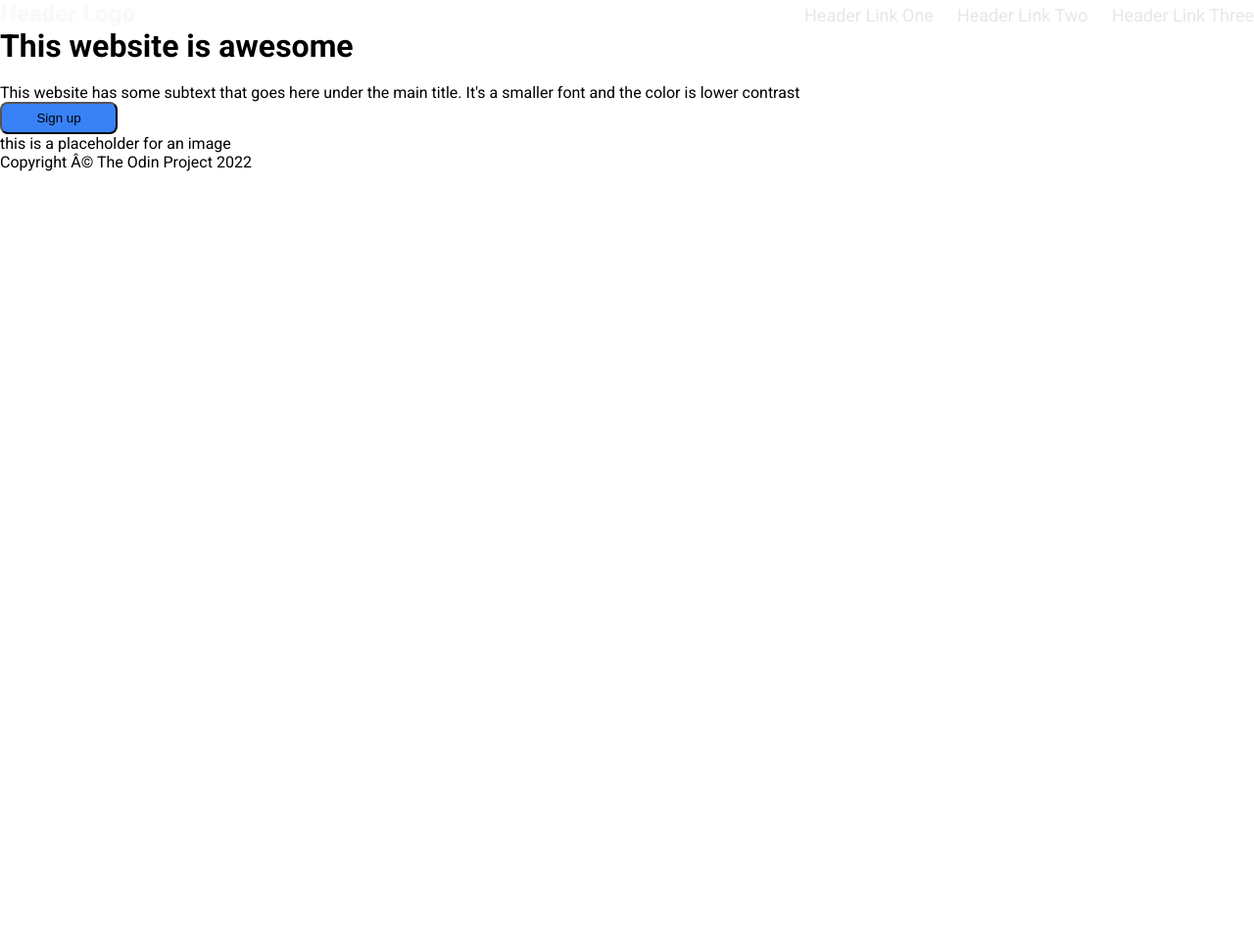
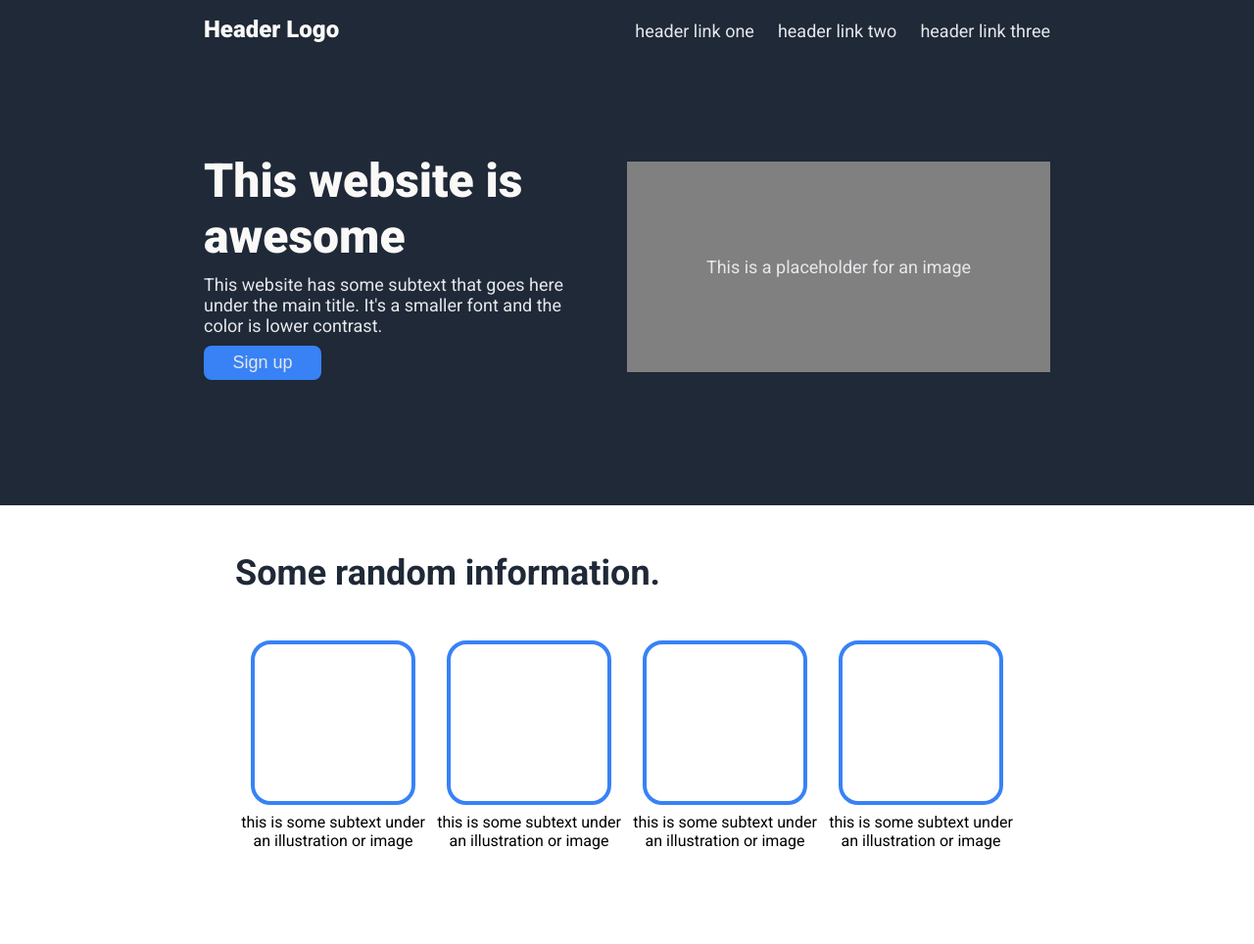
Before and after one commit to kibenmumen/landing-page, a plain HTML site: page index.html in a window 1280 px wide. Shown: the whole page at 98% size. Before the commit the page ends 800 px from the top, so only its background shows below. Drawn offline with Linux system fonts and the light colour scheme.

Commit message:
Added the random information content on index.html and style.css

```diff
--- a/index.html
+++ b/index.html
@@ -1,46 +1,77 @@
 <!DOCTYPE html>
 <html lang="en">
 <head>
-    <meta charset="UTS-8">
+    <meta charset="UTF-8">
     <meta http-equiv="X-UA-Compatible" content="IE=edge">
     <meta name="viewport" content="width=device-width, initial-scale=1.0">
-    <link rel="stylesheet" href="style.css">
     <title>Landing Page</title>
+    <link rel="stylesheet" href="./style.css">
 </head>
+<body>
+<header>
+    <div class="nav">
 
-<body>
-    <div class="nav">
-        <div class="logo"><p>Header Logo</p></div>
-        <div class="links">
+        <div class="left">
+            <p class="logo">Header Logo</p>
+        </div>
+
+        <div class="right">
             <ul>
-            <li><a href="#">Header Link One</a></li>
-            <li><a href="#">Header Link Two</a></li>
-            <li><a href="#">Header Link Three</a></li>
-        </ul>
+                <li><a href="#">header link one</a></li>
+                <li><a href="#">header link two</a></li>
+                <li><a href="#">header link three</a></li>
+            </ul>
+        </div>
+
+    </div>
+
+    <div class="welcome">
+        <div class="left">
+            <h1 class="hero">This website is awesome</h1>
+            <p class="secondary">This website has some subtext that goes here under the main title. It's a smaller
+                font and the
+                color is lower contrast.</p>
+            <button class="secondary">Sign up</button>
+        </div>
+        <div class="right">
+            <div class="image">
+                <p class="secondary">This is a placeholder for an image</p>
+            </div>
         </div>
     </div>
-    <div class="banner">
-        <div class="left">
-            <h1>This website is awesome</h1>
-            <br>
-            <p>This website has some subtext that goes here under the main title. It's a smaller font and the color is lower contrast</p>
-            <button>Sign up</button>
-        </div>
-        <div class="right">
-            <p>this is a placeholder for an image</p>
+
+</header>
+
+<main>
+    <div class="random">
+        <h2>Some random information.</h2>
+        <div class="card-holder">
+
+            <div class="card">
+                <div class="square"></div>
+                <p>this is some subtext under an illustration or image</p>
+            </div>
+
+            <div class="card">
+                <div class="square"></div>
+                <p>this is some subtext under an illustration or image</p>
+            </div>
+
+            <div class="card">
+                <div class="square"></div>
+                <p>this is some subtext under an illustration or image</p>
+            </div>
+
+            <div class="card">
+                <div class="square"></div>
+                <p>this is some subtext under an illustration or image</p>
+            </div>
+
         </div>
     </div>
-    <div class="info"></div>
-    <div class="quote"></div>
-    <div class="buttonAction"></div>
-    <div class="footer">
-        <p>Copyright © The Odin Project 2022</p>
-    </div>
+</main>
 
 
 </body>
 
-
-
-
 </html>
--- a/style.css
+++ b/style.css
@@ -75,3 +75,58 @@ button {
     width: 120px;
     padding: 7px 1em;
 }
+
+.welcome button {
+    border: none;
+}
+
+.image {
+    background-color: gray;
+    display: flex;
+    align-items: center;
+    justify-content: center;
+    height: 215px;
+}
+
+main {
+    display: flex;
+    padding: 0 13em;
+    flex-direction: column;
+    align-items: center;
+    margin-top: 3em;
+
+}
+
+main h2 {
+    font-size: 36px;
+    font-style: 900;
+    color: #1f2937;
+
+}
+
+.card-holder {
+    display: flex;
+    justify-content: center;
+    align-items: center;
+    flex-wrap: wrap;
+    margin: 3em 0 6em 0;
+
+}
+
+.card {
+    display: flex;
+    flex-direction: column;
+    align-items: center;
+    text-align: center;
+    gap: .5em;
+    max-width: 200px;
+}
+
+.square {
+    border: 4px solid #3882f6;
+    border-radius: 20px;
+    width: 160px;
+    height: 160px;
+}
+
+/*QUOTE*/
```
